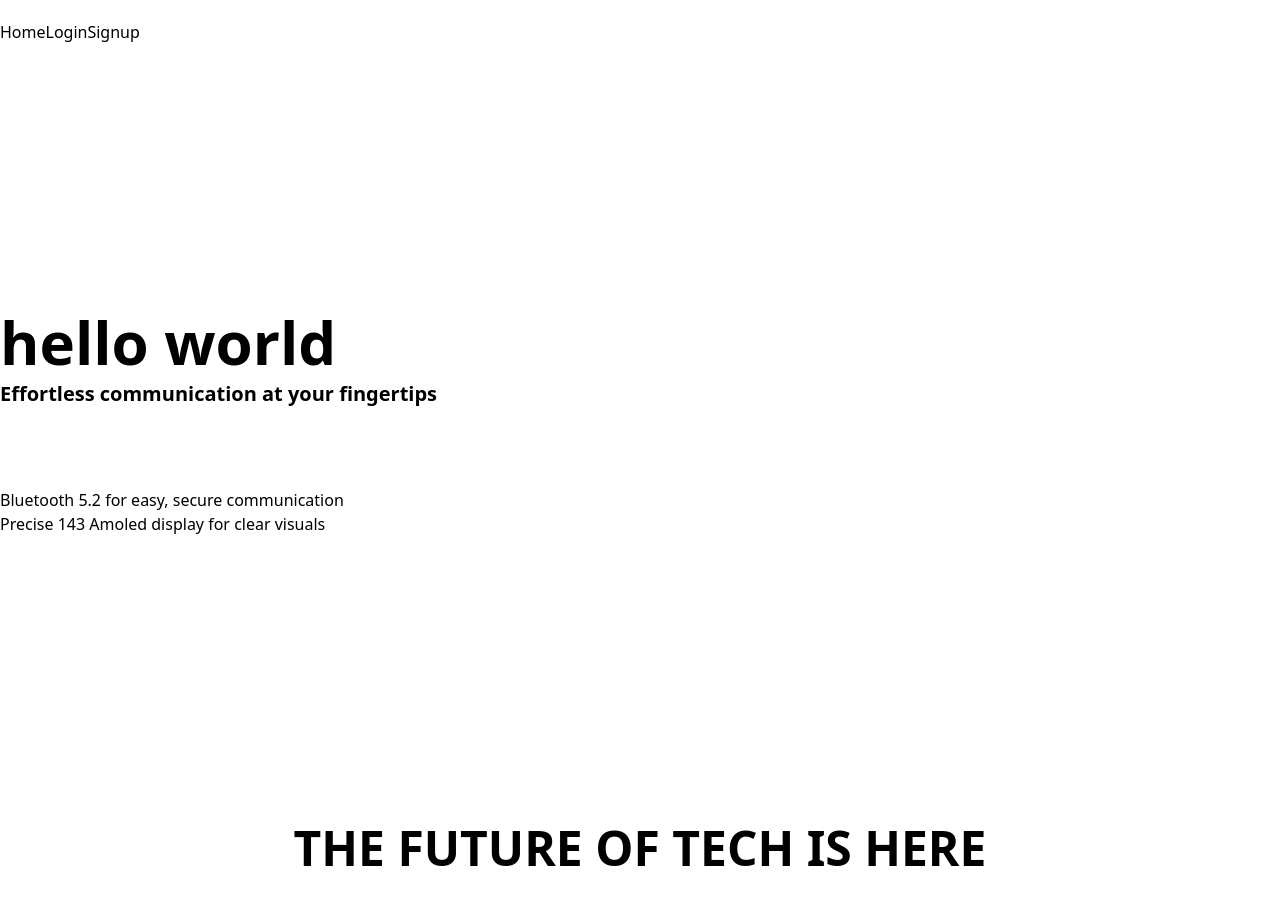
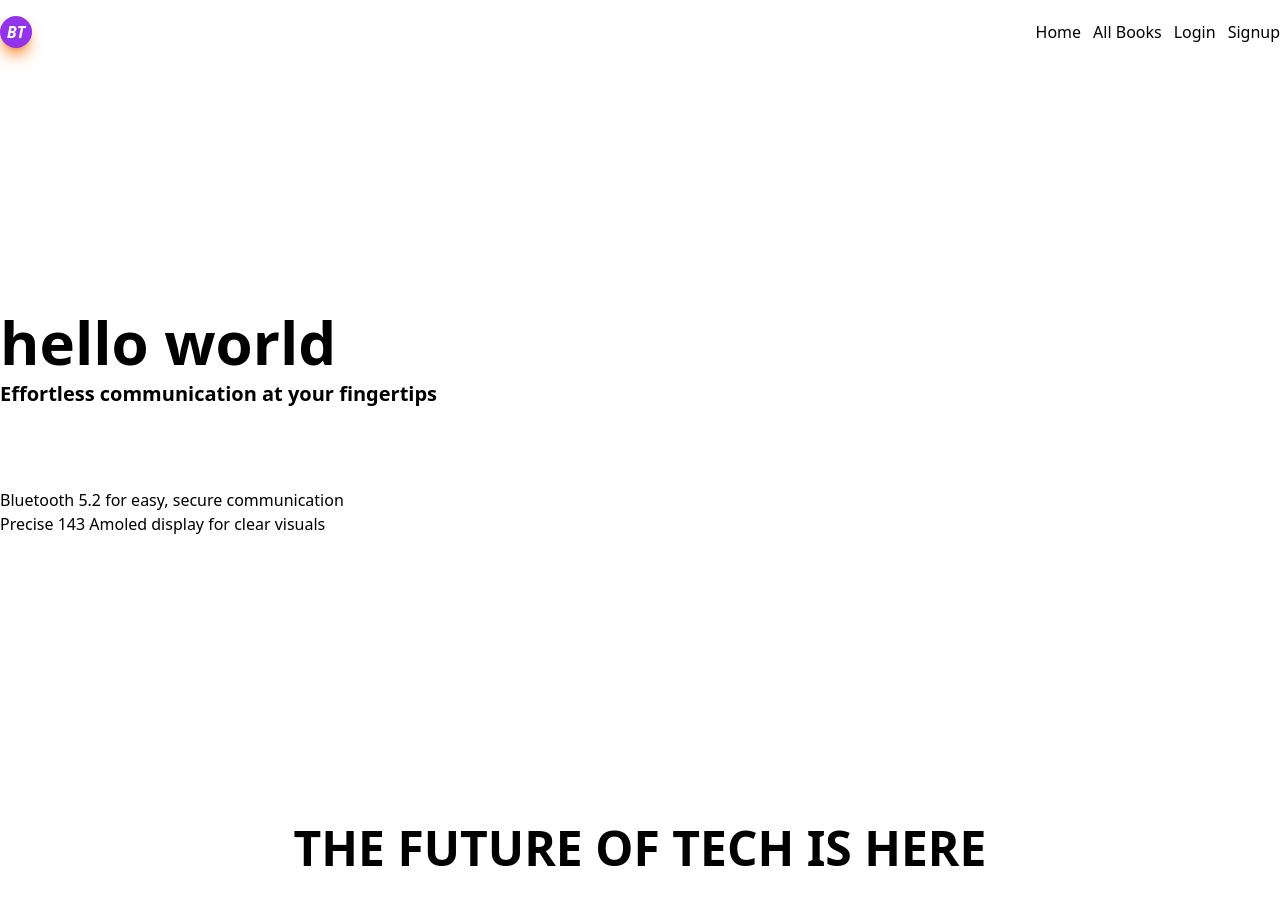
Before and after one commit to bilashism/booitooi, a React (Vite) app: page / in a window 1280 px wide. Shown: the top 904 px of the page. Built offline with nearby package versions, Linux system fonts and the light colour scheme; no server answers.

Commit message:
feat: added simple navbar

```diff
--- a/package.json
+++ b/package.json
@@ -57,6 +57,7 @@
     "@testing-library/jest-dom": "^5.16.5",
     "@testing-library/react": "^14.0.0",
     "@types/jest": "^29.5.3",
+    "@types/node": "^20.4.2",
     "@types/react": "^18.2.14",
     "@types/react-dom": "^18.2.6",
     "@types/react-redux": "^7.1.25",
--- a/src/layouts/Navbar.tsx
+++ b/src/layouts/Navbar.tsx
@@ -17,18 +17,32 @@ export const Navbar = () => {
     <nav className="w-full h-16 fixed top backdrop-blur-lg z-10">
       <div className="h-full w-full bg-white/60">
         <div className="flex items-center justify-between w-full md:max-w-7xl h-full mx-auto ">
+          <Link
+            to="/"
+            className="inline-flex justify-center items-center px-2 py-2 w-8 h-8 shadow-lg shadow-orange-400 font-bold italic bg-purple-600 text-white rounded-full uppercase"
+          >
+            <span>BT</span>
+          </Link>
           <div>
-            <ul className="flex items-center">
-              <li>
+            <ul className="flex items-center gap-3">
+              <li className="hover:underline underline-offset-8 hover:text-purple-600 transition-colors active:text-purple-800">
                 <Link to="/">Home</Link>
               </li>
-              <li>
-                {!user?.email ? (
-                  <>
+              <li className="hover:underline underline-offset-8 hover:text-purple-600 transition-colors active:text-purple-800">
+                <Link to="/books">All Books</Link>
+              </li>
+
+              {!user?.email ? (
+                <>
+                  <li className="hover:underline underline-offset-8 hover:text-purple-600 transition-colors active:text-purple-800">
                     <Link to="/login">Login</Link>
+                  </li>
+                  <li className="hover:underline underline-offset-8 hover:text-purple-600 transition-colors active:text-purple-800">
                     <Link to="/signup">Signup</Link>
-                  </>
-                ) : (
+                  </li>
+                </>
+              ) : (
+                <li className="hover:underline underline-offset-8 hover:text-purple-600 transition-colors active:text-purple-800">
                   <button
                     type="button"
                     onClick={handleLogOut}
@@ -36,8 +50,8 @@ export const Navbar = () => {
                   >
                     Logout
                   </button>
-                )}
-              </li>
+                </li>
+              )}
             </ul>
           </div>
         </div>
--- a/vite.config.ts
+++ b/vite.config.ts
@@ -1,11 +1,14 @@
+/* eslint-disable import/no-extraneous-dependencies */
+// for localhost url
+import dns from 'dns';
+
+import { defineConfig } from 'vite';
+// for https certificate
+import mkcert from 'vite-plugin-mkcert';
+
 import react from '@vitejs/plugin-react';
-import { defineConfig } from 'vite';
 
-// for https certificate
-import mkcert from "vite-plugin-mkcert";
-// for localhost url
-import dns from "dns";
-dns.setDefaultResultOrder("verbatim");
+dns.setDefaultResultOrder('verbatim');
 
 // https://vitejs.dev/config/
 export default defineConfig({
@@ -13,6 +16,6 @@ export default defineConfig({
   server: {
     https: true,
     host: true,
-    port: 3000
-  }
+    port: 3000,
+  },
 });
```
Also changed, not shown: 1 other file (tests, documents, lock files or other folders).
